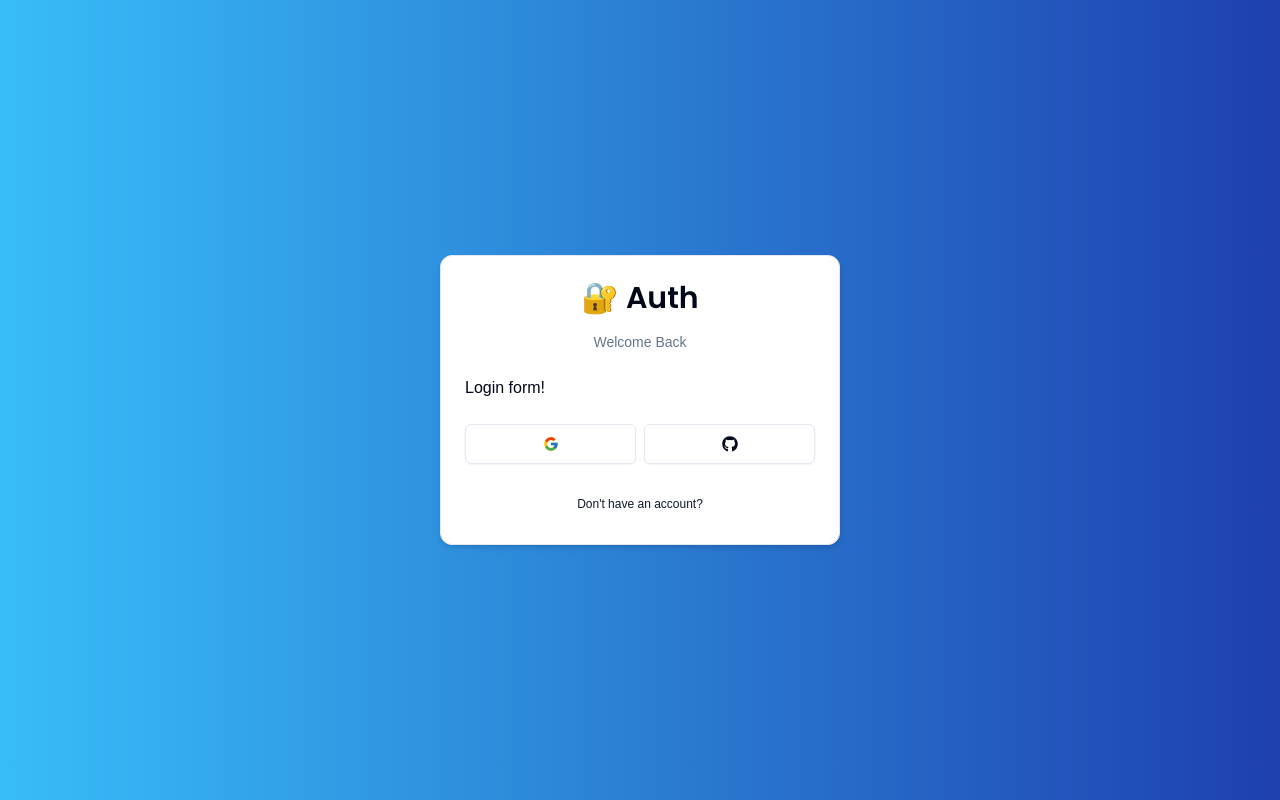
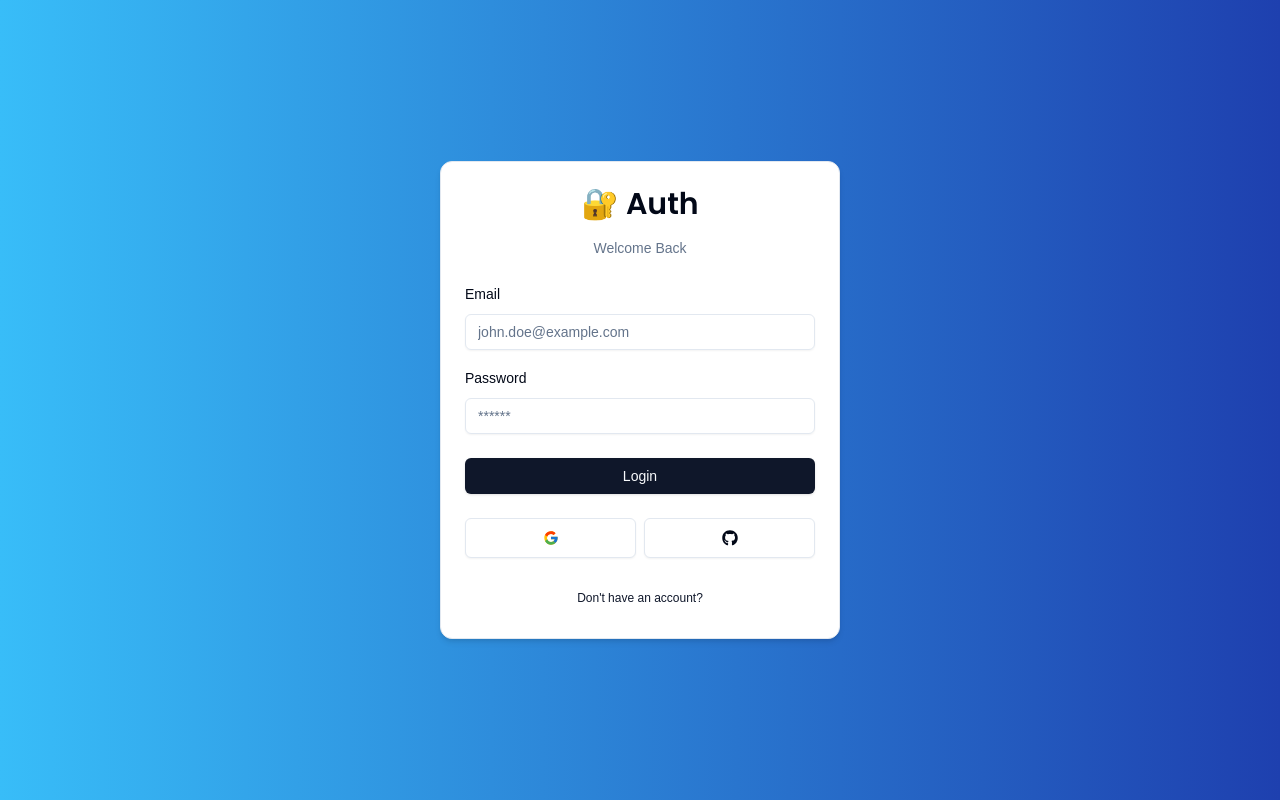
Before and after one commit to nipunaupeksha/next-auth-masterclass, a Next.js app: page /auth/login in a window 1280 px wide. Built offline with nearby package versions, Linux system fonts and the light colour scheme.

Commit message:
add: error and success messages

```diff
--- /dev/null
+++ b/actions/login.ts
@@ -0,0 +1,15 @@
+"use server";
+
+import * as z from "zod";
+
+import { LoginSchema } from "@/schemas";
+
+export const login = async (values: z.infer<typeof LoginSchema>) => {
+  const validatedFields = LoginSchema.safeParse(values);
+
+  if (!validatedFields.success) {
+    return { error: "Invalid fields" };
+  }
+
+  return { success: "Email sent!" };
+};
--- a/components/auth/login-button.tsx
+++ b/components/auth/login-button.tsx
@@ -11,6 +11,7 @@ interface LoginButtonProps {
 export const LoginButton = ({
   children,
   mode = "redirect",
+  /* trunk-ignore(eslint/@typescript-eslint/no-unused-vars) */
   asChild = false,
 }: LoginButtonProps) => {
   const router = useRouter();
--- a/components/auth/login-form.tsx
+++ b/components/auth/login-form.tsx
@@ -1,6 +1,51 @@
-import { CardWrapper } from "./card-wrapper";
+"use client";
+
+import * as z from "zod";
+import { useTransition, useState } from "react";
+import { useForm } from "react-hook-form";
+import { zodResolver } from "@hookform/resolvers/zod";
+
+import { LoginSchema } from "@/schemas";
+import {
+  Form,
+  FormControl,
+  FormField,
+  FormItem,
+  FormLabel,
+  FormMessage,
+} from "@/components/ui/form";
+import { Input } from "@/components/ui/input";
+import { CardWrapper } from "@/components/auth/card-wrapper";
+import { Button } from "@/components/ui/button";
+import { FormError } from "@/components/form-error";
+import { FormSuccess } from "@/components/form-success";
+import { login } from "@/actions/login";
 
 export const LoginForm = () => {
+  const [isPending, startTransition] = useTransition();
+  const [error, setError] = useState<string | undefined>("");
+  const [success, setSuccess] = useState<string | undefined>("");
+
+  const form = useForm<z.infer<typeof LoginSchema>>({
+    resolver: zodResolver(LoginSchema),
+    defaultValues: {
+      email: "",
+      password: "",
+    },
+  });
+
+  const onSubmit = (values: z.infer<typeof LoginSchema>) => {
+    setError("");
+    setSuccess("");
+
+    startTransition(() => {
+      login(values).then((data) => {
+        setError(data.error);
+        setSuccess(data.success);
+      });
+    });
+  };
+
   return (
     <CardWrapper
       headerLabel="Welcome Back"
@@ -8,7 +53,53 @@ export const LoginForm = () => {
       backButtonHref="/auth/register"
       showSocial
     >
-      Login form!
+      <Form {...form}>
+        <form onSubmit={form.handleSubmit(onSubmit)} className="space-y-6">
+          <div className="space-y-4">
+            <FormField
+              control={form.control}
+              name="email"
+              render={({ field }) => (
+                <FormItem>
+                  <FormLabel>Email</FormLabel>
+                  <FormControl>
+                    <Input
+                      {...field}
+                      placeholder="john.doe@example.com"
+                      type="email"
+                      disabled={isPending}
+                    />
+                  </FormControl>
+                  <FormMessage />
+                </FormItem>
+              )}
+            />
+            <FormField
+              control={form.control}
+              name="password"
+              render={({ field }) => (
+                <FormItem>
+                  <FormLabel>Password</FormLabel>
+                  <FormControl>
+                    <Input
+                      {...field}
+                      placeholder="******"
+                      type="password"
+                      disabled={isPending}
+                    />
+                  </FormControl>
+                  <FormMessage />
+                </FormItem>
+              )}
+            />
+          </div>
+          <FormError message={error} />
+          <FormSuccess message={success} />
+          <Button type="submit" className="w-full" disabled={isPending}>
+            Login
+          </Button>
+        </form>
+      </Form>
     </CardWrapper>
   );
 };
--- /dev/null
+++ b/components/form-error.tsx
@@ -0,0 +1,16 @@
+import { BsExclamationTriangle } from "react-icons/bs";
+
+interface FormErrorProps {
+  message?: string;
+}
+
+export const FormError = ({ message }: FormErrorProps) => {
+  if (!message) return null;
+
+  return (
+    <div className="bg-destructive/15 p-3 rounded-md flex items-center gap-x-2 text-sm text-destructive">
+      <BsExclamationTriangle className="h-4 w-4" />
+      <p>{message}</p>
+    </div>
+  );
+};
--- /dev/null
+++ b/components/form-success.tsx
@@ -0,0 +1,16 @@
+import { BsCheckCircle } from "react-icons/bs";
+
+interface FormSuccessProps {
+  message?: string;
+}
+
+export const FormSuccess= ({ message }: FormSuccessProps) => {
+  if (!message) return null;
+
+  return (
+    <div className="bg-emerald-500/15 p-3 rounded-md flex items-center gap-x-2 text-sm text-emerald-500">
+      <BsCheckCircle className="h-4 w-4" />
+      <p>{message}</p>
+    </div>
+  );
+};
--- /dev/null
+++ b/components/ui/form.tsx
@@ -0,0 +1,178 @@
+"use client"
+
+import * as React from "react"
+import * as LabelPrimitive from "@radix-ui/react-label"
+import { Slot } from "@radix-ui/react-slot"
+import {
+  Controller,
+  ControllerProps,
+  FieldPath,
+  FieldValues,
+  FormProvider,
+  useFormContext,
+} from "react-hook-form"
+
+import { cn } from "@/lib/utils"
+import { Label } from "@/components/ui/label"
+
+const Form = FormProvider
+
+type FormFieldContextValue<
+  TFieldValues extends FieldValues = FieldValues,
+  TName extends FieldPath<TFieldValues> = FieldPath<TFieldValues>
+> = {
+  name: TName
+}
+
+const FormFieldContext = React.createContext<FormFieldContextValue>(
+  {} as FormFieldContextValue
+)
+
+const FormField = <
+  TFieldValues extends FieldValues = FieldValues,
+  TName extends FieldPath<TFieldValues> = FieldPath<TFieldValues>
+>({
+  ...props
+}: ControllerProps<TFieldValues, TName>) => {
+  return (
+    <FormFieldContext.Provider value={{ name: props.name }}>
+      <Controller {...props} />
+    </FormFieldContext.Provider>
+  )
+}
+
+const useFormField = () => {
+  const fieldContext = React.useContext(FormFieldContext)
+  const itemContext = React.useContext(FormItemContext)
+  const { getFieldState, formState } = useFormContext()
+
+  const fieldState = getFieldState(fieldContext.name, formState)
+
+  if (!fieldContext) {
+    throw new Error("useFormField should be used within <FormField>")
+  }
+
+  const { id } = itemContext
+
+  return {
+    id,
+    name: fieldContext.name,
+    formItemId: `${id}-form-item`,
+    formDescriptionId: `${id}-form-item-description`,
+    formMessageId: `${id}-form-item-message`,
+    ...fieldState,
+  }
+}
+
+type FormItemContextValue = {
+  id: string
+}
+
+const FormItemContext = React.createContext<FormItemContextValue>(
+  {} as FormItemContextValue
+)
+
+const FormItem = React.forwardRef<
+  HTMLDivElement,
+  React.HTMLAttributes<HTMLDivElement>
+>(({ className, ...props }, ref) => {
+  const id = React.useId()
+
+  return (
+    <FormItemContext.Provider value={{ id }}>
+      <div ref={ref} className={cn("space-y-2", className)} {...props} />
+    </FormItemContext.Provider>
+  )
+})
+FormItem.displayName = "FormItem"
+
+const FormLabel = React.forwardRef<
+  React.ElementRef<typeof LabelPrimitive.Root>,
+  React.ComponentPropsWithoutRef<typeof LabelPrimitive.Root>
+>(({ className, ...props }, ref) => {
+  const { error, formItemId } = useFormField()
+
+  return (
+    <Label
+      ref={ref}
+      className={cn(error && "text-destructive", className)}
+      htmlFor={formItemId}
+      {...props}
+    />
+  )
+})
+FormLabel.displayName = "FormLabel"
+
+const FormControl = React.forwardRef<
+  React.ElementRef<typeof Slot>,
+  React.ComponentPropsWithoutRef<typeof Slot>
+>(({ ...props }, ref) => {
+  const { error, formItemId, formDescriptionId, formMessageId } = useFormField()
+
+  return (
+    <Slot
+      ref={ref}
+      id={formItemId}
+      aria-describedby={
+        !error
+          ? `${formDescriptionId}`
+          : `${formDescriptionId} ${formMessageId}`
+      }
+      aria-invalid={!!error}
+      {...props}
+    />
+  )
+})
+FormControl.displayName = "FormControl"
+
+const FormDescription = React.forwardRef<
+  HTMLParagraphElement,
+  React.HTMLAttributes<HTMLParagraphElement>
+>(({ className, ...props }, ref) => {
+  const { formDescriptionId } = useFormField()
+
+  return (
+    <p
+      ref={ref}
+      id={formDescriptionId}
+      className={cn("text-[0.8rem] text-muted-foreground", className)}
+      {...props}
+    />
+  )
+})
+FormDescription.displayName = "FormDescription"
+
+const FormMessage = React.forwardRef<
+  HTMLParagraphElement,
+  React.HTMLAttributes<HTMLParagraphElement>
+>(({ className, children, ...props }, ref) => {
+  const { error, formMessageId } = useFormField()
+  const body = error ? String(error?.message) : children
+
+  if (!body) {
+    return null
+  }
+
+  return (
+    <p
+      ref={ref}
+      id={formMessageId}
+      className={cn("text-[0.8rem] font-medium text-destructive", className)}
+      {...props}
+    >
+      {body}
+    </p>
+  )
+})
+FormMessage.displayName = "FormMessage"
+
+export {
+  useFormField,
+  Form,
+  FormItem,
+  FormLabel,
+  FormControl,
+  FormDescription,
+  FormMessage,
+  FormField,
+}
--- /dev/null
+++ b/components/ui/input.tsx
@@ -0,0 +1,22 @@
+import * as React from "react"
+
+import { cn } from "@/lib/utils"
+
+const Input = React.forwardRef<HTMLInputElement, React.ComponentProps<"input">>(
+  ({ className, type, ...props }, ref) => {
+    return (
+      <input
+        type={type}
+        className={cn(
+          "flex h-9 w-full rounded-md border border-input bg-transparent px-3 py-1 text-base shadow-sm transition-colors file:border-0 file:bg-transparent file:text-sm file:font-medium file:text-foreground placeholder:text-muted-foreground focus-visible:outline-none focus-visible:ring-1 focus-visible:ring-ring disabled:cursor-not-allowed disabled:opacity-50 md:text-sm",
+          className
+        )}
+        ref={ref}
+        {...props}
+      />
+    )
+  }
+)
+Input.displayName = "Input"
+
+export { Input }
--- /dev/null
+++ b/components/ui/label.tsx
@@ -0,0 +1,26 @@
+"use client"
+
+import * as React from "react"
+import * as LabelPrimitive from "@radix-ui/react-label"
+import { cva, type VariantProps } from "class-variance-authority"
+
+import { cn } from "@/lib/utils"
+
+const labelVariants = cva(
+  "text-sm font-medium leading-none peer-disabled:cursor-not-allowed peer-disabled:opacity-70"
+)
+
+const Label = React.forwardRef<
+  React.ElementRef<typeof LabelPrimitive.Root>,
+  React.ComponentPropsWithoutRef<typeof LabelPrimitive.Root> &
+    VariantProps<typeof labelVariants>
+>(({ className, ...props }, ref) => (
+  <LabelPrimitive.Root
+    ref={ref}
+    className={cn(labelVariants(), className)}
+    {...props}
+  />
+))
+Label.displayName = LabelPrimitive.Root.displayName
+
+export { Label }
--- a/package.json
+++ b/package.json
@@ -9,6 +9,8 @@
     "lint": "next lint"
   },
   "dependencies": {
+    "@hookform/resolvers": "^3.9.1",
+    "@radix-ui/react-label": "^2.1.1",
     "@radix-ui/react-slot": "^1.1.1",
     "class-variance-authority": "^0.7.1",
     "clsx": "^2.1.1",
@@ -16,9 +18,11 @@
     "next": "14.2.14",
     "react": "^18",
     "react-dom": "^18",
+    "react-hook-form": "^7.54.2",
     "react-icons": "^5.4.0",
     "tailwind-merge": "^2.5.5",
-    "tailwindcss-animate": "^1.0.7"
+    "tailwindcss-animate": "^1.0.7",
+    "zod": "^3.24.1"
   },
   "devDependencies": {
     "typescript": "^5",
--- /dev/null
+++ b/schemas/index.ts
@@ -0,0 +1,14 @@
+import * as z from "zod";
+
+export const LoginSchema = z.object({
+  email: z
+    .string({
+      invalid_type_error: "Must be a string",
+    })
+    .email({
+      message: "Email is required",
+    }),
+  password: z.string().min(1, {
+    message: "Password is required",
+  }),
+});
```
Also changed, not shown: components/ui/button.tsx (+13 -13 lines), 1 other file (tests, documents, lock files or other folders).
